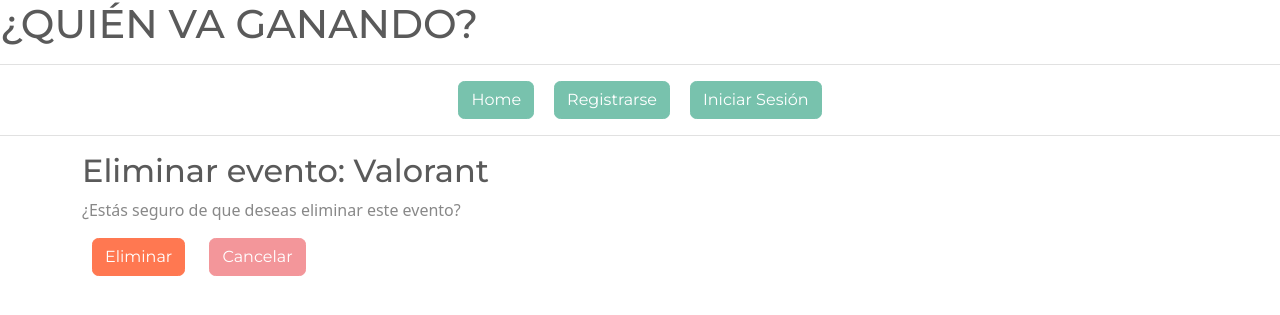
After one commit to DCC-CC4401/2024-1-CC4401-1-grupo-8, a Django app: template quienvaganando/templates/quienvaganando/eliminar_evento.html in a window 1280 px wide. The commit adds this page. Shown: the top 315 px of the page. Run offline with Django 3.2, Linux system fonts and the light colour scheme; the template is opened without the code that fills it: values that come from a table or form of the project are taken from there, others are empty; data comes from the database, SQL or seed files in the repository; some libraries are stand-ins or nearby versions.

Commit message:
Se añade view para eliminar evento, además de la implementación de esta funcionalidad.

```diff
--- /dev/null
+++ b/quienvaganando/templates/quienvaganando/eliminar_evento.html
@@ -0,0 +1,13 @@
+{% extends 'quienvaganando/base.html' %}
+
+{% block content %}
+<div class="container">
+    <h2>Eliminar evento: {{ evento.nombre }}</h2>
+    <p>¿Estás seguro de que deseas eliminar este evento?</p>
+    <form method="post">
+        {% csrf_token %}
+        <button type="submit" class="btn btn-danger">Eliminar</button>
+        <a href="{% url 'overview_evento' evento.torneo.uuid evento.nombre %}" class="btn btn-secondary">Cancelar</a>
+    </form>
+</div>
+{% endblock %}
--- a/quienvaganando/templates/quienvaganando/overview_evento.html
+++ b/quienvaganando/templates/quienvaganando/overview_evento.html
@@ -15,6 +15,11 @@
       overflow-y: auto;
       max-height: 500px;
     }
+    .eliminar-evento {
+      position: absolute;
+      top: 150px;
+      right: 20px;
+   }
 
   </style>
 
@@ -22,6 +27,7 @@
 <body>
   <h2 style="font-family: 'DM Sans', sans-serif; text-align: center;" > {{ nombre_torneo }}: {{ nombre_evento }}</h2>
   <h6 style="text-align: center;">{{ descripcion }}</h6>
+  <a href="{% url 'eliminar_evento' uuid_torneo=uuid_torneo nombre_evento=nombre_evento %}" class="btn btn-danger eliminar-evento">Eliminar Evento</a>
   <div style="float:left">
 
   <!-- TABLA PUNTAJES -->
--- a/quienvaganando/urls.py
+++ b/quienvaganando/urls.py
@@ -9,5 +9,6 @@ urlpatterns = [
     path('torneos/', views.lista_torneos, name='torneos'),
     path('crear_torneo/', views.nuevo_torneo, name='creacion_torneo'),
     path('torneos/<str:uuid_torneo>/', views.overview_torneo, name='overview_torneo'),
-    path('torneos/<str:uuid_torneo>/<str:nombre_evento>', views.overview_evento, name="overview_evento")
+    path('torneos/<str:uuid_torneo>/<str:nombre_evento>', views.overview_evento, name="overview_evento"),
+    path('torneos/<str:uuid_torneo>/<str:nombre_evento>/eliminar/', views.eliminar_evento, name="eliminar_evento")
 ]
```
Also changed, not shown: quienvaganando/views.py (+14 -2 lines).
